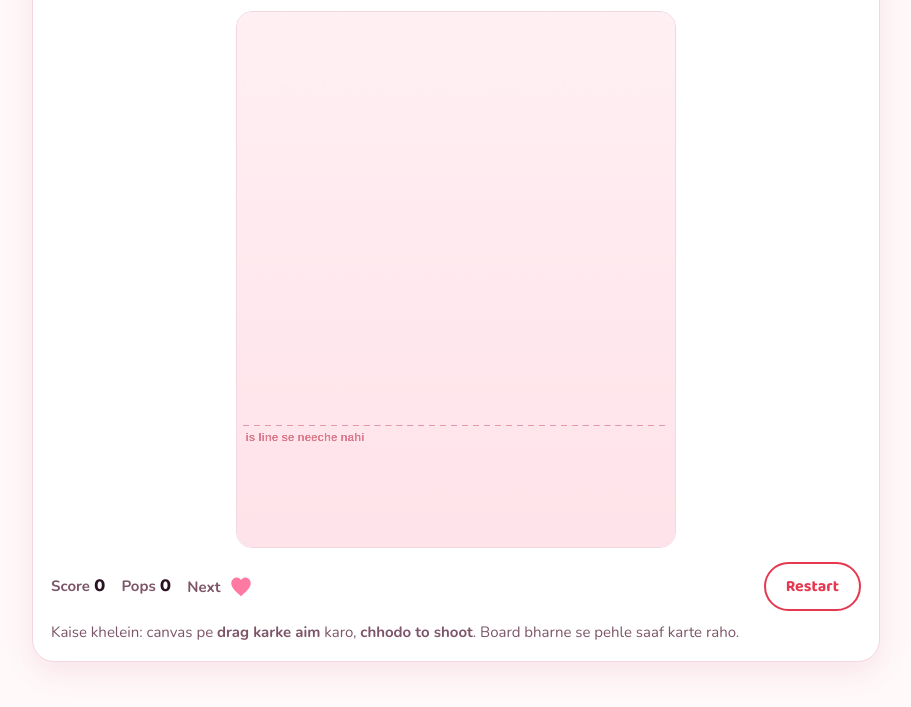
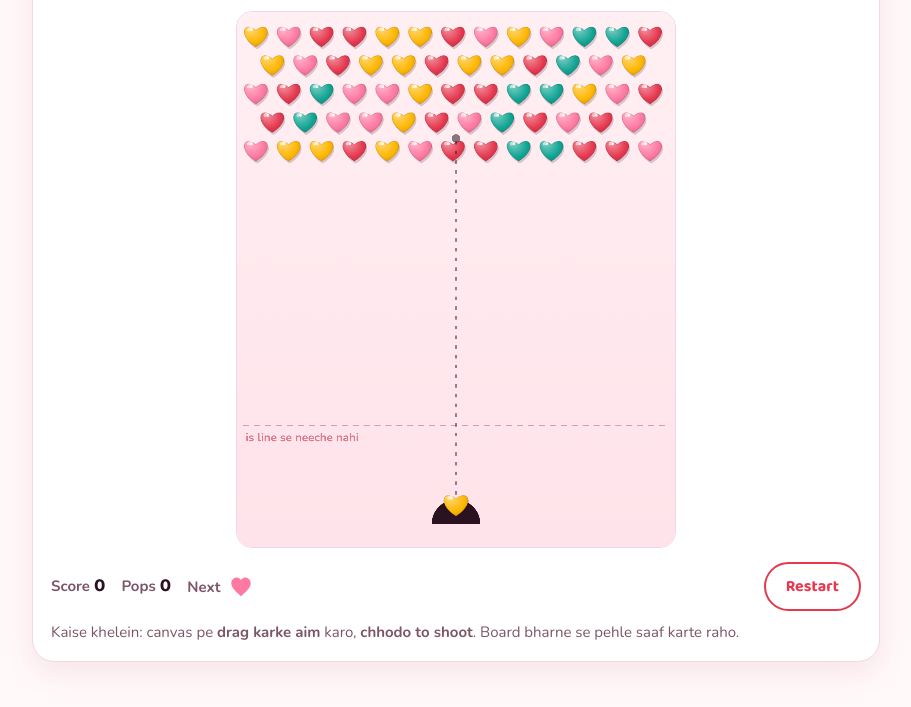
Before and after one commit to harshharsh90906-star/HarshRun, a website: page www/heart-pop.html in a window 1280 px wide. Shown: the part 167-874 px from the top of the page, without its empty margins (184-1095 px from the left). Drawn offline with nearby package versions, Linux system fonts and the light colour scheme; animation ran at ten frames a second.

Commit message:
Heart Pop fix: drawHeart took bare ctx (undefined outside game IIFE) so board drew blank - now takes ctx as parameter

```diff
--- a/www/heart-pop.html
+++ b/www/heart-pop.html
@@ -262,24 +262,24 @@
       return "rgb(" + r + "," + g + "," + b + ")";
     }
     /* realistic heart: soft shadow, glossy gradient, bright highlight */
-    function drawHeart(x, y, s, color){
-      ctx.save();
-      ctx.fillStyle = "rgba(60,10,30,.18)";
-      heartPath(ctx, x + 2, y + 4, s); ctx.fill();
-      var g = ctx.createRadialGradient(x - s * 0.4, y - s * 0.45, s * 0.1, x, y, s * 1.25);
+    function drawHeart(c, x, y, s, color){
+      c.save();
+      c.fillStyle = "rgba(60,10,30,.18)";
+      heartPath(c, x + 2, y + 4, s); c.fill();
+      var g = c.createRadialGradient(x - s * 0.4, y - s * 0.45, s * 0.1, x, y, s * 1.25);
       g.addColorStop(0, shade(color, 0.45));
       g.addColorStop(0.55, color);
       g.addColorStop(1, shade(color, -0.3));
-      ctx.fillStyle = g;
-      heartPath(ctx, x, y, s); ctx.fill();
-      ctx.strokeStyle = shade(color, -0.4); ctx.globalAlpha = 0.25; ctx.lineWidth = 1.5;
-      heartPath(ctx, x, y, s); ctx.stroke();
-      ctx.globalAlpha = 1;
-      ctx.fillStyle = "rgba(255,255,255,.5)";
-      ctx.beginPath(); ctx.ellipse(x - s * 0.38, y - s * 0.38, s * 0.22, s * 0.12, -0.6, 0, 7); ctx.fill();
-      ctx.fillStyle = "rgba(255,255,255,.75)";
-      ctx.beginPath(); ctx.arc(x - s * 0.3, y - s * 0.32, s * 0.09, 0, 7); ctx.fill();
-      ctx.restore();
+      c.fillStyle = g;
+      heartPath(c, x, y, s); c.fill();
+      c.strokeStyle = shade(color, -0.4); c.globalAlpha = 0.25; c.lineWidth = 1.5;
+      heartPath(c, x, y, s); c.stroke();
+      c.globalAlpha = 1;
+      c.fillStyle = "rgba(255,255,255,.5)";
+      c.beginPath(); c.ellipse(x - s * 0.38, y - s * 0.38, s * 0.22, s * 0.12, -0.6, 0, 7); c.fill();
+      c.fillStyle = "rgba(255,255,255,.75)";
+      c.beginPath(); c.arc(x - s * 0.3, y - s * 0.32, s * 0.09, 0, 7); c.fill();
+      c.restore();
     }
 /* ================= GAME 1 : HEART POP ================= */
     (function(){
@@ -482,7 +482,7 @@
         /* grid hearts */
         for(var r = 0; r < ROWS; r++) for(var c = 0; c < colsInRow(r); c++){
           var v = grid[r][c]; if(v === null) continue;
-          drawHeart(cellX(r,c), cellY(r), R * 0.92, v);
+          drawHeart(ctx, cellX(r,c), cellY(r), R * 0.92, v);
         }
 
         /* aim guide — long, with one wall bounce, like a real bubble shooter */
@@ -515,10 +515,10 @@
         ctx.fillStyle = "#2b1220";
         ctx.beginPath(); ctx.arc(SH_X, SH_Y + 34, 40, Math.PI, 0); ctx.fill();
         if(!flying){
-          drawHeart(SH_X, SH_Y, R * 0.95, cur);
+          drawHeart(ctx, SH_X, SH_Y, R * 0.95, cur);
         }
         if(flying){
-          drawHeart(flying.x, flying.y, R * 0.95, flying.color);
+          drawHeart(ctx, flying.x, flying.y, R * 0.95, flying.color);
         }
 
         /* particles */
```
